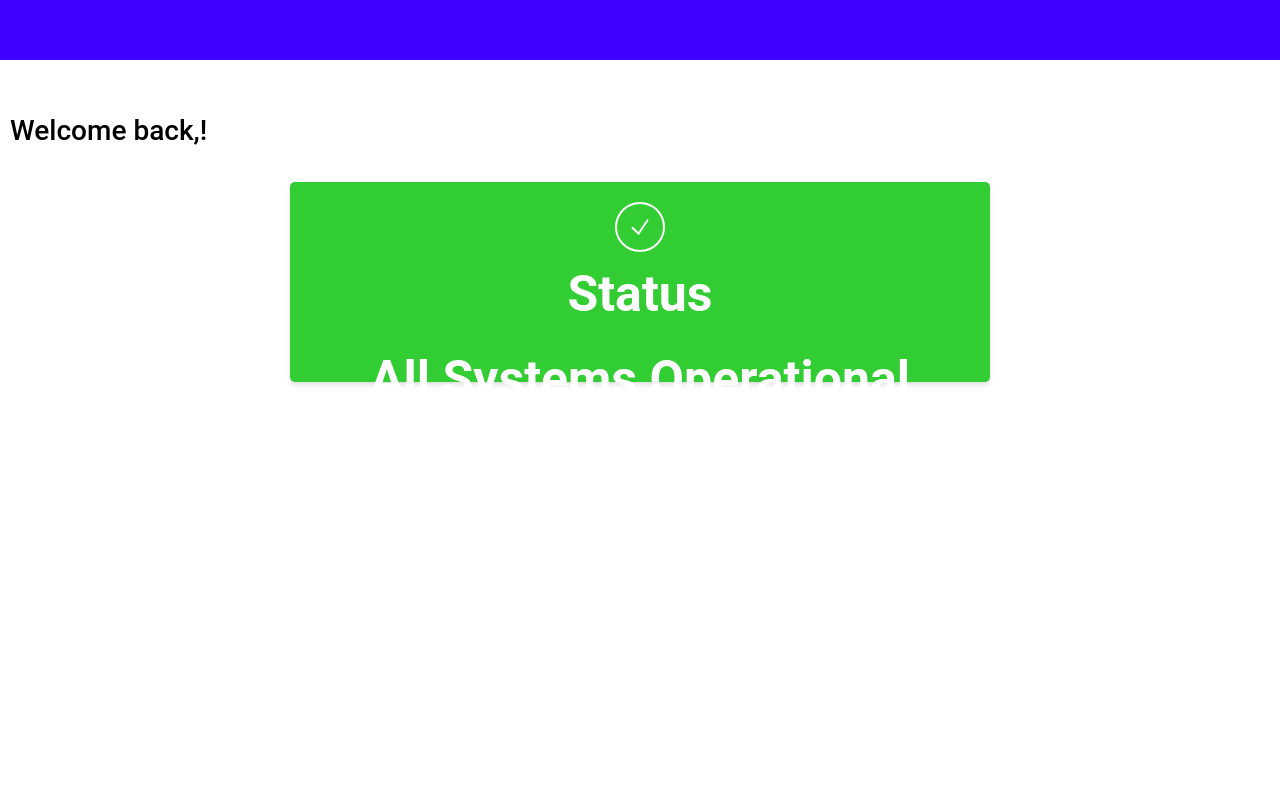
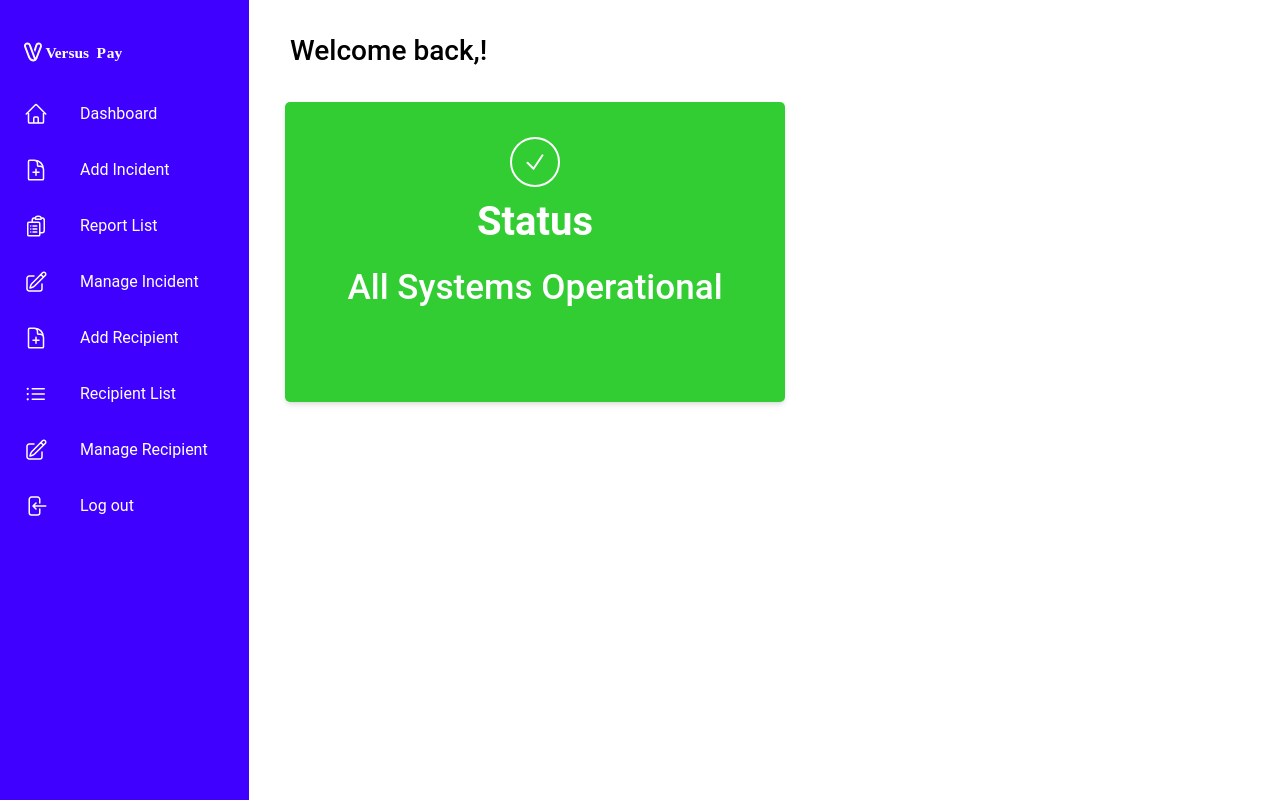
Before and after one commit to Fificode/versuspay-dtreport-app, a React (Create React App) app: page /dashboard in a window 1280 px wide. Built offline with nearby package versions, Linux system fonts and the light colour scheme.

Commit message:
dashboard home rwd

```diff
--- a/src/containers/dashboard/DashboardHome.jsx
+++ b/src/containers/dashboard/DashboardHome.jsx
@@ -3,13 +3,14 @@ import React from 'react'
 const DashboardHome = () => {
   return (
     <>
- <div className="mt-[90px] pl-[10px] py-[20px] ">
+    <div className="lg:absolute lg:left-[280px]">
+ <div className="mt-[90px] lg:mt-[10px] pl-[10px] py-[20px] ">
       <h1 className="text-[17px] md:text-[22px] lg:text-[28px] font-[500]">
         Welcome back,!
       </h1>
     </div>
-    <div className="flex flex-col items-center">
-    <div className="w-[300px] h-[200px]  my-[10px] bg-green rounded-[5px] xl:w-[700px] mx-[5px] py-[20px] shadow-md ">
+    <div className="flex flex-col items-center lg:items-start">
+    <div className="w-[300px] h-[200px]  my-[10px] bg-green rounded-[5px] md:w-[400px] md:h-[250px] xl:h-[300px] xl:w-[500px] md:py-[35px] mx-[5px] py-[20px] shadow-md ">
       <div className="flex flex-col items-center">
       <div className="flex flex-row justify-center items-center rounded-[50%] border-[2px] border-white w-[50px] h-[50px]">
                 <svg xmlns="http://www.w3.org/2000/svg" fill="none" viewBox="0 0 24 24" strokeWidth={2} stroke="white" className="w-6 h-6 ">
@@ -17,9 +18,10 @@ const DashboardHome = () => {
 </svg>
 </div>
  </div>
-<h2 className="text-[35px] md:text-[30px] xl:text-[50px] font-[600] text-center py-[5px] text-white">Status</h2>
-<p className="text-[22px] md:text-[30px] xl:text-[50px] font-[600] text-center py-[5px] text-white">All Systems Operational</p>
+<h2 className="text-[35px] md:text-[30px] xl:text-[40px] font-[600] text-center py-[5px] text-white">Status</h2>
+<p className="text-[22px] md:text-[25px] xl:text-[35px] font-[500] text-center py-[5px] text-white">All Systems Operational</p>
 
+</div>
 </div>
 </div>
     </>
--- a/src/containers/dashboard/DashboardNav.jsx
+++ b/src/containers/dashboard/DashboardNav.jsx
@@ -10,6 +10,7 @@ const DashboardNav = () => {
 
   return (
     <>
+    <div className="lg:hidden">
 <div className={ !nav ? 'fixed top-0 bg-blue h-[60px] w-[100%]' : 'fixed top-0 left-0 min-h-[100vh] w-[250px]'}>
     <nav className={ !nav ? 'hidden' : 'flex border-r  min-h-[100vh] w-[250px] pt-8 px-1  flex-col items-start justify-between bg-blue text-white'}>
         <div className="flex flex-col">
@@ -40,7 +41,33 @@ const DashboardNav = () => {
              <div className="lg:hidden" onClick={handleClick}>
     {!nav ? <MenuIcon className='w-10 text-white m-2 absolute top-[2px] right-0' /> : <XIcon className='w-9 text-white m-2 absolute top-[24px] left-[199px]'/>}
 </div>
+</div>
+{/* Desktop Nav */}
+<div className="hidden lg:block">
+<div className='fixed top-0 left-0 min-h-[100vh] w-[250px]'>
+    <nav className='flex border-r  min-h-[100vh] w-[250px] pt-8 px-1  flex-col items-start justify-between bg-blue text-white'>
+        <div className="flex flex-col">
+            <div className="flex flex-col ">
+      <div className="pl-[20px] mt-[-30px]"><img src={logo} alt="Logo" className='w-[100px] h-[100px] ' /></div>
+    </div>
+     <div className='space-y-8 w-full'>
+   {navLinks.map((link) =>
+          <NavItem link={link} key={link.id} />
+        )}
+        <div className="flex items-center space-x-8 px-5  cursor-pointer">
+            <span> <svg xmlns="http://www.w3.org/2000/svg" fill="none" viewBox="0 0 24 24" strokeWidth={1.5} stroke="currentColor" className="w-6 h-6">
+  <path strokeLinecap="round" strokeLinejoin="round" d="M15.75 9V5.25A2.25 2.25 0 0013.5 3h-6a2.25 2.25 0 00-2.25 2.25v13.5A2.25 2.25 0 007.5 21h6a2.25 2.25 0 002.25-2.25V15M12 9l-3 3m0 0l3 3m-3-3h12.75" /></svg></span>
+      <button className="text-light-black group-hover:text-black group-hover:font-[900]">
+      Log out
+      </button>
+    </div>
+      </div>
 
+</div>
+    </nav>
+
+    </div>
+    </div>
    </>
     )
 function NavItem({ link }) {
```
